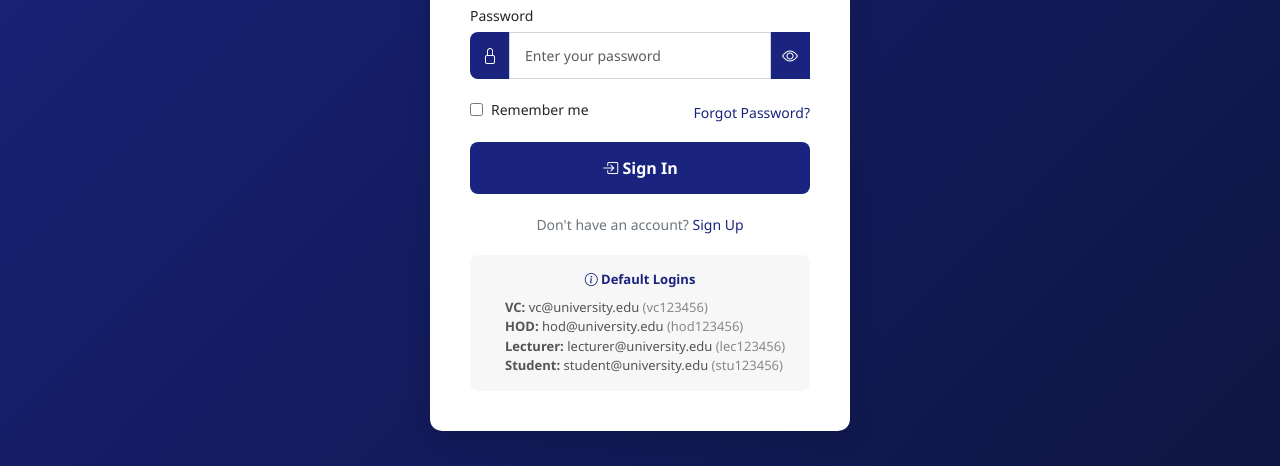
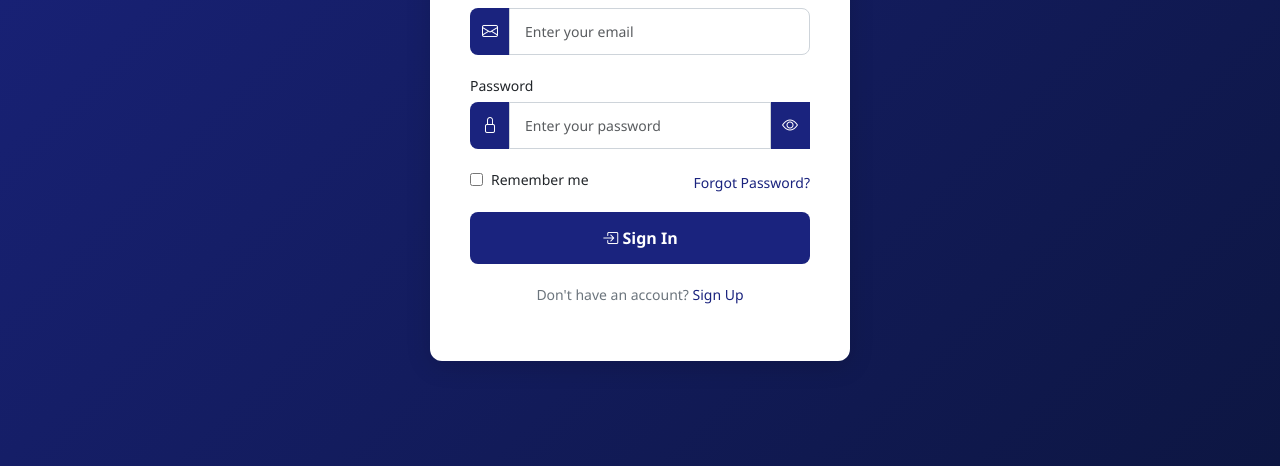
Before and after one commit to abangtah/staff, a website: page index.html in a window 1280 px wide. Shown: the part 334-800 px from the top of the page. Drawn offline with nearby package versions, Linux system fonts and the light colour scheme.

Commit message:
update files

```diff
--- a/index.html
+++ b/index.html
@@ -58,15 +58,7 @@
             <p>Don't have an account? <a href="LOGINS/signup.html">Sign Up</a></p>
         </div>
 
-        <div style="margin-top: 20px; padding: 15px; background: rgba(0,0,0,0.03); border-radius: 8px; font-size: 13px; text-align: left;">
-            <strong style="display:block; margin-bottom: 8px; text-align: center; color: var(--primary);"><i class="bi bi-info-circle"></i> Default Logins</strong>
-            <ul style="margin: 0; padding-left: 20px; color: #555;">
-                <li><strong>VC:</strong> vc@university.edu <span style="color:#888;">(vc123456)</span></li>
-                <li><strong>HOD:</strong> hod@university.edu <span style="color:#888;">(hod123456)</span></li>
-                <li><strong>Lecturer:</strong> lecturer@university.edu <span style="color:#888;">(lec123456)</span></li>
-                <li><strong>Student:</strong> student@university.edu <span style="color:#888;">(stu123456)</span></li>
-            </ul>
-        </div>
+
 
 
     </div>
```
